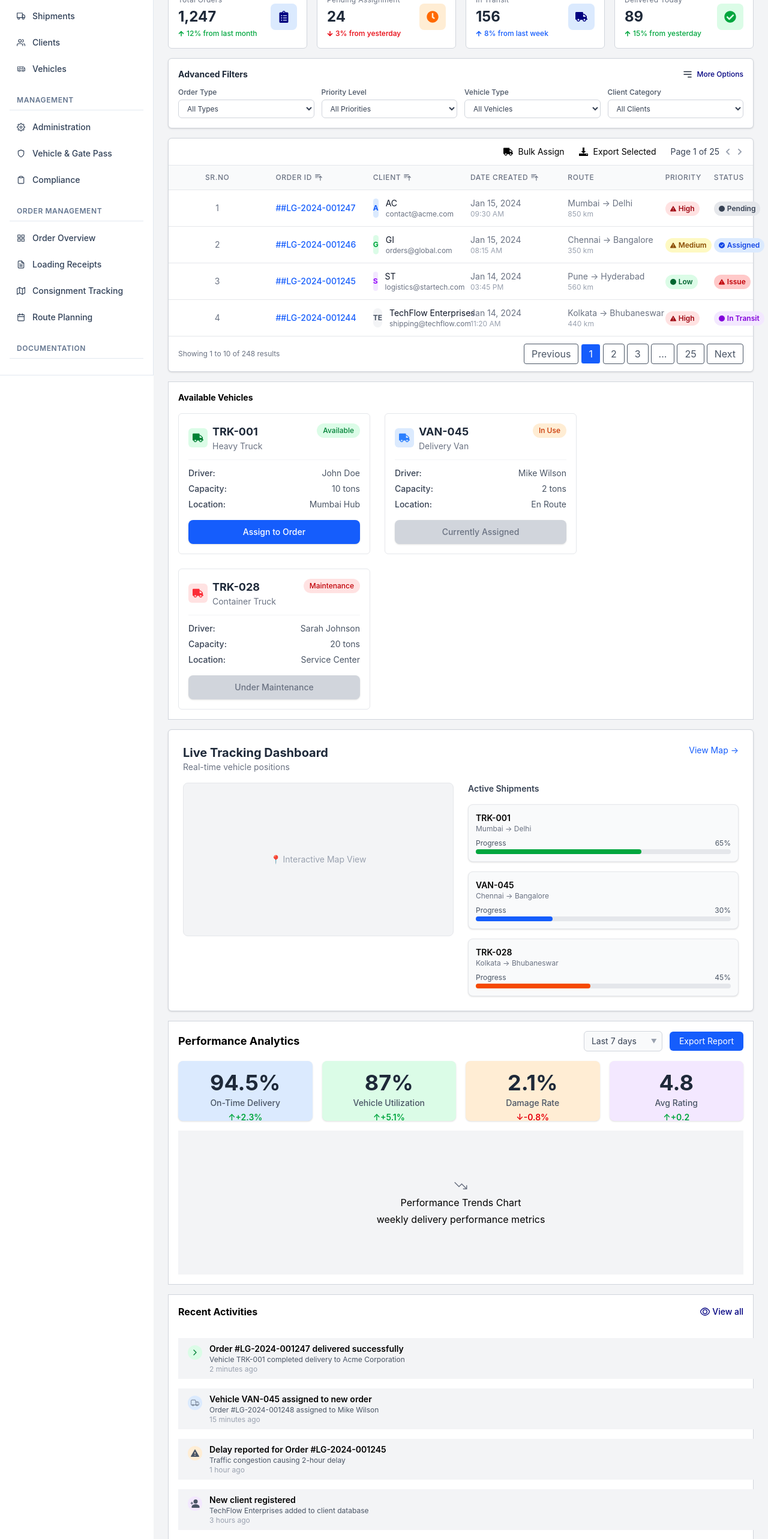
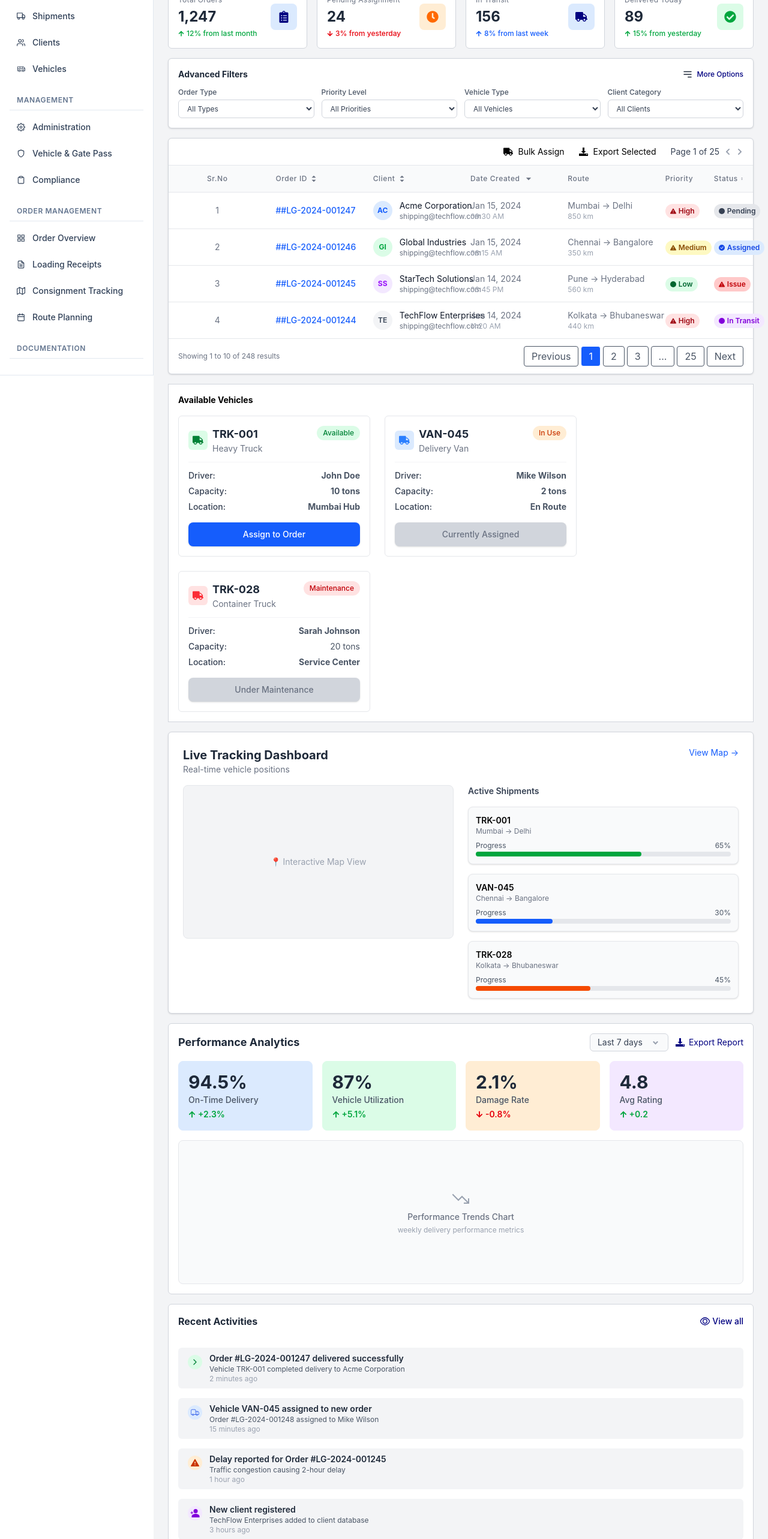
Before and after one commit to rinku-salunke/osl-using-react, a React (Vite) app: page /orders in a window 1280 px wide. Shown: the part 234-2800 px from the top of the page at 60% size. Built offline with nearby package versions, Linux system fonts and the light colour scheme.

Commit message:
1st commit

```diff
--- a/src/Logistics_Data/Main_Menu/Orders.jsx
+++ b/src/Logistics_Data/Main_Menu/Orders.jsx
@@ -21,6 +21,9 @@ import { FiCopy } from "react-icons/fi";
 import { BsCheckCircleFill, BsExclamationTriangleFill, BsCircleFill } from "react-icons/bs";
 import { FaChevronLeft, FaChevronRight } from "react-icons/fa";
 import { GoPlus } from "react-icons/go";
+import { RiArrowDropDownLine } from "react-icons/ri";
+import { RiExpandUpDownFill } from "react-icons/ri";
+import { MdOutlineArrowDropDown } from "react-icons/md";
 
 
 function Orders() {
@@ -28,7 +31,7 @@ function Orders() {
   const orderData = [
     {
       id: '#LG-2024-001247',
-      client: 'AC',
+      client: 'Acme Corporation',
       date: 'Jan 15, 2024 09:30 AM',
       route: 'Mumbai → Delhi 850 km',
       priority: 'High',
@@ -36,7 +39,7 @@ function Orders() {
     },
     {
       id: '#LG-2024-001246',
-      client: 'GI',
+      client: 'Global Industries',
       date: 'Jan 15, 2024 08:15 AM',
       route: 'Chennai → Bangalore 350 km',
       priority: 'Medium',
@@ -44,7 +47,7 @@ function Orders() {
     },
     {
       id: '#LG-2024-001245',
-      client: 'ST',
+      client: 'StarTech Solutions',
       date: 'Jan 14, 2024 03:45 PM',
       route: 'Pune → Hyderabad 560 km',
       priority: 'Low',
@@ -311,22 +314,22 @@ function Orders() {
             <table className="w-full table-fixed divide-y divide-gray-200">
               <thead className="bg-gray-50">
                 <tr>
-                  <th scope="col" className="w-12 px-4 py-3 text-center text-xs font-medium text-gray-500 uppercase tracking-wider">Sr.No</th>
-                  <th scope="col" className="w-1/6 px-4 py-3 text-left text-xs font-medium text-gray-500 uppercase tracking-wider">
-                    <div className="flex items-center gap-1">Order ID <HiOutlineSortAscending size={14} /></div>
+                  <th scope="col" className="w-12 px-4 py-3 text-center text-xs font-medium text-gray-500  tracking-wider">Sr.No</th>
+                  <th scope="col" className="w-1/6 px-4 py-3 text-left text-xs font-medium text-gray-500  tracking-wider">
+                    <div className="flex items-center gap-1">Order ID <RiExpandUpDownFill size={14} /></div>
                   </th>
-                  <th scope="col" className="w-1/6 px-4 py-3 text-left text-xs font-medium text-gray-500 uppercase tracking-wider">
-                    <div className="flex items-center gap-1">Client <HiOutlineSortAscending size={14} /></div>
+                  <th scope="col" className="w-1/6 px-4 py-3 text-left text-xs font-medium text-gray-500  tracking-wider">
+                    <div className="flex items-center gap-1">Client <RiExpandUpDownFill size={14} /></div>
                   </th>
-                  <th scope="col" className="w-1/6 px-4 py-3 text-left text-xs font-medium text-gray-500 uppercase tracking-wider">
-                    <div className="flex items-center gap-1">Date Created <HiOutlineSortAscending size={14} /></div>
+                  <th scope="col" className="w-1/6 px-4 py-3 text-left text-xs font-medium text-gray-500  tracking-wider">
+                    <div className="flex items-center gap-1">Date Created <MdOutlineArrowDropDown size={20} /></div>
                   </th>
-                  <th scope="col" className="w-1/6 px-4 py-3 text-left text-xs font-medium text-gray-500 uppercase tracking-wider">Route</th>
-                  <th scope="col" className="w-1/12 px-4 py-3 text-left text-xs font-medium text-gray-500 uppercase tracking-wider">
-                    <div className="flex items-center gap-1">Priority <HiOutlineSortAscending size={14} /></div>
+                  <th scope="col" className="w-1/6 px-4 py-3 text-left text-xs font-medium text-gray-500  tracking-wider">Route</th>
+                  <th scope="col" className="w-1/12 px-4 py-3 text-left text-xs font-medium text-gray-500  tracking-wider">
+                    <div className="flex items-center gap-1">Priority</div>
                   </th>
-                  <th scope="col" className="w-1/12 px-4 py-3 text-left text-xs font-medium text-gray-500 uppercase tracking-wider">
-                    <div className="flex items-center gap-1">Status <HiOutlineSortAscending size={14} /></div>
+                  <th scope="col" className="w-1/12 px-4 py-3 text-left text-xs font-medium text-gray-500  tracking-wider">
+                    <div className="flex items-center gap-1">Status <RiExpandUpDownFill size={14} /></div>
                   </th>
                 </tr>
               </thead>
@@ -343,12 +346,11 @@ function Orders() {
                       <td className="px-4 py-3 whitespace-nowrap text-sm font-medium text-blue-600">
                         <div className="flex items-center gap-1">
                           <span>#{order.id}</span>
-                          <FiCopy size={12} className="text-gray-400 cursor-pointer" />
                         </div>
                       </td>
                       <td className="px-4 py-3 whitespace-nowrap text-sm text-gray-700">
                         <div className="flex items-center gap-3">
-                          <div className={`h-8 w-8 rounded-full flex items-center justify-center text-xs font-bold ${avatarColor}`}>
+                          <div className={`h-8 w-8 rounded-full flex items-center justify-center text-xs font-bold flex-shrink-0 ${avatarColor}`}>
                             {initials}
                           </div>
                           <div>
@@ -428,7 +430,7 @@ function Orders() {
                   </div>
                   <span class="text-xs font-medium text-green-700 bg-green-100 px-2.5 py-1 rounded-full">Available</span>
                 </div>
-                <div class="mt-3 space-y-1.5 text-sm text-gray-600 border-t border-gray-100 pt-3">
+                <div class="mt-3 space-y-1.5 text-sm text-gray-600 border-t border-gray-100 pt-3 font-bold">
                   <div class="flex justify-between"><span class="font-medium text-gray-700">Driver:</span> <span>John Doe</span></div>
                   <div class="flex justify-between"><span class="font-medium text-gray-700">Capacity:</span> <span>10 tons</span></div>
                   <div class="flex justify-between"><span class="font-medium text-gray-700">Location:</span> <span>Mumbai Hub</span></div>
@@ -454,7 +456,7 @@ function Orders() {
                     In Use
                   </span>
                 </div>
-                <div class="mt-3 space-y-1.5 text-sm text-gray-600 border-t border-gray-100 pt-3">
+                <div class="mt-3 space-y-1.5 text-sm text-gray-600 border-t border-gray-100 pt-3 font-bold">
                   <div class="flex justify-between"><span class="font-medium text-gray-700">Driver:</span><span>Mike Wilson</span></div>
                   <div class="flex justify-between"><span class="font-medium text-gray-700">Capacity:</span><span>2 tons</span></div>
                   <div class="flex justify-between"><span class="font-medium text-gray-700">Location:</span><span>En Route</span>
@@ -490,7 +492,7 @@ function Orders() {
                 <div class="mt-3 space-y-1.5 text-sm text-gray-600 border-t border-gray-100 pt-3">
                   <div class="flex justify-between">
                     <span class="font-medium text-gray-700">Driver:</span>
-                    <span>Sarah Johnson</span>
+                    <span className='font-bold'>Sarah Johnson</span>
                   </div>
                   <div class="flex justify-between">
                     <span class="font-medium text-gray-700">Capacity:</span>
@@ -498,7 +500,7 @@ function Orders() {
                   </div>
                   <div class="flex justify-between">
                     <span class="font-medium text-gray-700">Location:</span>
-                    <span>Service Center</span>
+                    <span className='font-bold'>Service Center</span>
                   </div>
                 </div>
 
@@ -575,109 +577,133 @@ function Orders() {
           </div>
 
           {/* Performance Analytics */}
-          <div className="bg-white border border-gray-300 mb-4 p-4">
+          <div className="bg-white border border-gray-300 rounded-md mb-4 p-4">
             <div className="flex items-center justify-between mb-4">
-              <h2 className="font-bold text-lg">Performance Analytics</h2>
+              <h2 className="font-bold text-lg text-gray-800">Performance Analytics</h2>
               <div className="flex items-center gap-3">
-                <div className="relative flex items-center gap-1 bg-gray-50 border border-gray-300 rounded-md px-3 py-1.5 hover:border-gray-400 transition-colors">
+                <div className="relative flex items-center gap-1 bg-gray-50 border border-gray-300 rounded-md px-3 py-1 hover:border-gray-400 transition-colors">
                   <select className="appearance-none bg-transparent border-none focus:outline-none cursor-pointer pr-5 text-gray-700 text-sm">
                     <option>Last 7 days</option>
                     <option>Last 14 days</option>
                     <option>Last 30 days</option>
                   </select>
-                  <span className="pointer-events-none text-gray-400 text-[10px] absolute right-2">▼</span>
+                  <span className="pointer-events-none text-gray-400 text-[10px] absolute right-2">
+                    <RiArrowDropDownLine size={25} />
+                  </span>
                 </div>
-                <button className="bg-blue-600 hover:bg-blue-700 text-white text-sm px-4 py-1.5 rounded-md transition-colors">
+                <button className="text-dark-navy-blue text-sm flex items-center gap-1.5">
+                  <ImDownload3 size={16} />
                   Export Report
                 </button>
               </div>
             </div>
-            <div className="flex gap-4">
-              <div className="bg-blue-100 rounded-lg p-4 h-25 w-60 border border-none shadow-sm text-center">
-                <div className="text-4xl font-bold text-gray-800">94.5%</div>
-                <div className="text-sm font-medium text-gray-600 mt-1">On-Time Delivery</div>
-                <div className="text-center gap-1 mt-1 text-green-600 text-sm font-semibold">
-                  <span>↑</span>
+
+            {/* Metrics Cards */}
+            <div className="grid grid-cols-1 sm:grid-cols-2 lg:grid-cols-4 gap-4">
+              {/* Card 1: On-Time Delivery */}
+              <div className="bg-blue-100 rounded-lg p-4 border border-blue-100">
+                <div className="text-3xl font-bold text-gray-800">94.5%</div>
+                <div className="text-sm font-medium text-gray-600 mt-0.5">On-Time Delivery</div>
+                <div className="flex items-center gap-1 mt-1 text-green-600 text-sm font-semibold">
+                  <FaArrowUp size={12} />
                   <span>+2.3%</span>
                 </div>
               </div>
-              <div className="bg-green-100 rounded-lg p-4 h-25 w-60 border border-none shadow-sm text-center">
-                <div className="text-4xl font-bold text-gray-800">87%</div>
-                <div className="text-sm font-medium text-gray-600 mt-1">Vehicle Utilization</div>
-                <div className="text-center gap-1 mt-1 text-green-600 text-sm font-semibold">
-                  <span>↑</span>
+
+              {/* Card 2: Vehicle Utilization */}
+              <div className="bg-green-100 rounded-lg p-4 border border-green-100">
+                <div className="text-3xl font-bold text-gray-800">87%</div>
+                <div className="text-sm font-medium text-gray-600 mt-0.5">Vehicle Utilization</div>
+                <div className="flex items-center gap-1 mt-1 text-green-600 text-sm font-semibold">
+                  <FaArrowUp size={12} />
                   <span>+5.1%</span>
                 </div>
               </div>
-              <div className="bg-orange-100 rounded-lg p-4 h-25 w-60 border border-none shadow-sm text-center">
-                <div className="text-4xl font-bold text-gray-800">2.1%</div>
-                <div className="text-sm font-medium text-gray-600 mt-1">Damage Rate</div>
-                <div className="text-center gap-1 mt-1 text-red-600 text-sm font-semibold">
-                  <span>↓</span>
+
+              {/* Card 3: Damage Rate */}
+              <div className="bg-orange-100 rounded-lg p-4 border border-orange-100">
+                <div className="text-3xl font-bold text-gray-800">2.1%</div>
+                <div className="text-sm font-medium text-gray-600 mt-0.5">Damage Rate</div>
+                <div className="flex items-center gap-1 mt-1 text-red-600 text-sm font-semibold">
+                  <FaArrowDown size={12} />
                   <span>-0.8%</span>
                 </div>
               </div>
-              <div className="bg-purple-100 rounded-lg p-4 h-25 w-60 border border-none shadow-sm text-center">
-                <div className="text-4xl font-bold text-gray-800">4.8</div>
-                <div className="text-sm font-medium text-gray-600 mt-1">Avg Rating</div>
-                <div className=" gap-1 mt-1 text-green-600 text-sm font-semibold text-center">
-                  <span>↑</span>
+
+              {/* Card 4: Avg Rating */}
+              <div className="bg-purple-100 rounded-lg p-4 border border-purple-100">
+                <div className="text-3xl font-bold text-gray-800">4.8</div>
+                <div className="text-sm font-medium text-gray-600 mt-0.5">Avg Rating</div>
+                <div className="flex items-center gap-1 mt-1 text-green-600 text-sm font-semibold">
+                  <FaArrowUp size={12} />
                   <span>+0.2</span>
                 </div>
               </div>
             </div>
-            <div className="bg-light-gray border border-none ml-0 mt-4 mr-0 h-60 flex flex-col items-center justify-center gap-1">
-              <IoTrendingDownSharp className="text-gray-500 w-6 h-6" />
-              <span>Performance Trends Chart</span>
-              <span>weekly delivery performance metrics</span>
+
+            {/* Chart Placeholder */}
+            <div className="mt-4 bg-gray-50 border border-gray-200 rounded-lg h-60 flex flex-col items-center justify-center gap-1">
+              <IoTrendingDownSharp className="text-gray-400 w-8 h-8" />
+              <span className="text-sm font-medium text-gray-500">Performance Trends Chart</span>
+              <span className="text-xs text-gray-400">weekly delivery performance metrics</span>
+
+
             </div>
           </div>
 
           {/* Recent Activities */}
-          <div className="bg-white border border-gray-300">
+          <div className="bg-white border border-gray-300 rounded-md">
             <div className="flex items-center justify-between p-4">
-              <h2 className="font-bold">Recent Activities</h2>
+              <h2 className="font-bold text-gray-800">Recent Activities</h2>
               <button className="flex items-center gap-1 text-dark-navy-blue hover:text-purple-800 text-sm font-medium">
-                <GrView className="w-4 h-4 text-dark-navy-blue" />
+                <GrView className="w-4 h-4" />
                 View all
               </button>
             </div>
-            <div className="flex gap-3 items-start px-4 py-2 border-none w-255 bg-light-gray m-4">
-              <div className="rounded-full p-1  mt-1 bg-green-100 text-green-700">
+
+            {/* Activity 1 - Delivered */}
+            <div className="flex gap-3 items-start px-4 py-2 bg-light-gray m-4 rounded-md">
+              <div className="rounded-full p-1 mt-1 bg-green-100 text-green-700">
                 <LuChevronRight className="w-4 h-4" />
               </div>
               <div>
-                <div className="font-semibold text-sm">Order #LG-2024-001247 delivered successfully</div>
+                <div className="font-semibold text-sm text-gray-800">Order #LG-2024-001247 delivered successfully</div>
                 <div className="text-xs text-gray-600">Vehicle TRK-001 completed delivery to Acme Corporation</div>
                 <div className="text-xs text-gray-400">2 minutes ago</div>
               </div>
             </div>
-            <div className="flex gap-3 items-start px-4 py-2 border-none w-255 bg-light-gray m-4">
-              <div className="rounded-full p-1  mt-1 bg-blue-100 text-blue-700">
-                <CiDeliveryTruck className="w-4 h-4 text-gray-600" />
+
+            {/* Activity 2 - Assigned */}
+            <div className="flex gap-3 items-start px-4 py-2 bg-light-gray m-4 rounded-md">
+              <div className="rounded-full p-1 mt-1 bg-blue-100 text-blue-700">
+                <CiDeliveryTruck className="w-4 h-4" />
               </div>
               <div>
-                <div className="font-semibold text-sm">Vehicle VAN-045 assigned to new order</div>
+                <div className="font-semibold text-sm text-gray-800">Vehicle VAN-045 assigned to new order</div>
                 <div className="text-xs text-gray-600">Order #LG-2024-001248 assigned to Mike Wilson</div>
                 <div className="text-xs text-gray-400">15 minutes ago</div>
               </div>
             </div>
-            <div className="flex gap-3 items-start px-4 py-2 border-none w-255 bg-light-gray m-4">
-              <div className="rounded-full p-1  mt-1  bg-orange-100 text-orange-700">
-                <RiAlertFill className="w-4 h-4 text-gray-600" />
+
+            {/* Activity 3 - Delay */}
+            <div className="flex gap-3 items-start px-4 py-2 bg-light-gray m-4 rounded-md">
+              <div className="rounded-full p-1 mt-1 bg-orange-100 text-orange-700">
+                <RiAlertFill className="w-4 h-4" />
               </div>
               <div>
-                <div className="font-semibold text-sm">Delay reported for Order #LG-2024-001245</div>
+                <div className="font-semibold text-sm text-gray-800">Delay reported for Order #LG-2024-001245</div>
                 <div className="text-xs text-gray-600">Traffic congestion causing 2-hour delay</div>
                 <div className="text-xs text-gray-400">1 hour ago</div>
               </div>
             </div>
-            <div className="flex gap-3 items-start px-4 py-2 border-none w-255 bg-light-gray m-4">
-              <div className=" rounded-full p-1  mt-1 bg-purple-100 text-purple-700">
-                <IoPersonAddSharp className="w-4 h-4 text-gray-600" />
+
+            {/* Activity 4 - New Client */}
+            <div className="flex gap-3 items-start px-4 py-2 bg-light-gray m-4 rounded-md">
+              <div className="rounded-full p-1 mt-1 bg-purple-100 text-purple-700">
+                <IoPersonAddSharp className="w-4 h-4" />
               </div>
               <div>
-                <div className="font-semibold text-sm">New client registered</div>
+                <div className="font-semibold text-sm text-gray-800">New client registered</div>
                 <div className="text-xs text-gray-600">TechFlow Enterprises added to client database</div>
                 <div className="text-xs text-gray-400">3 hours ago</div>
               </div>
```
